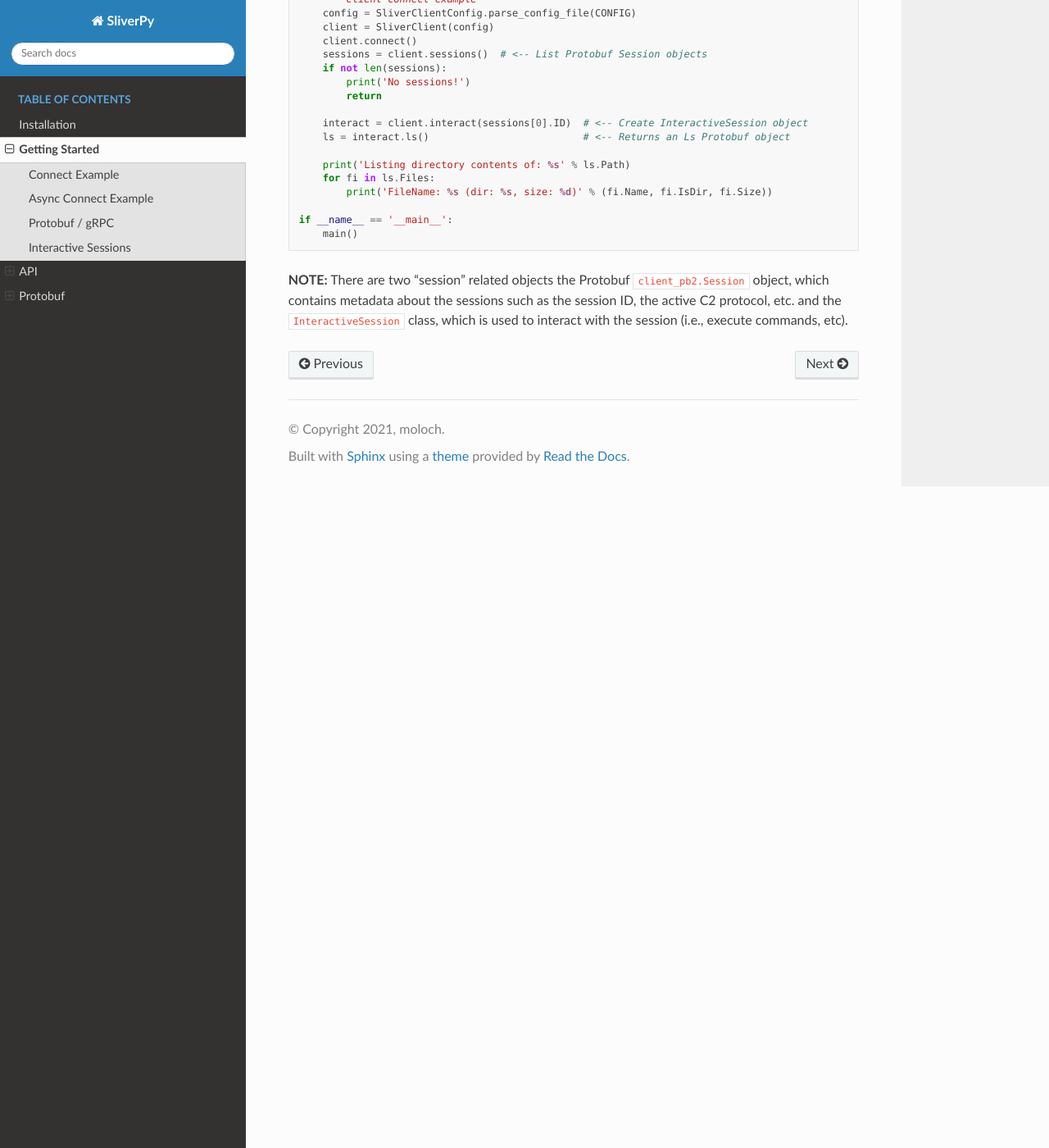
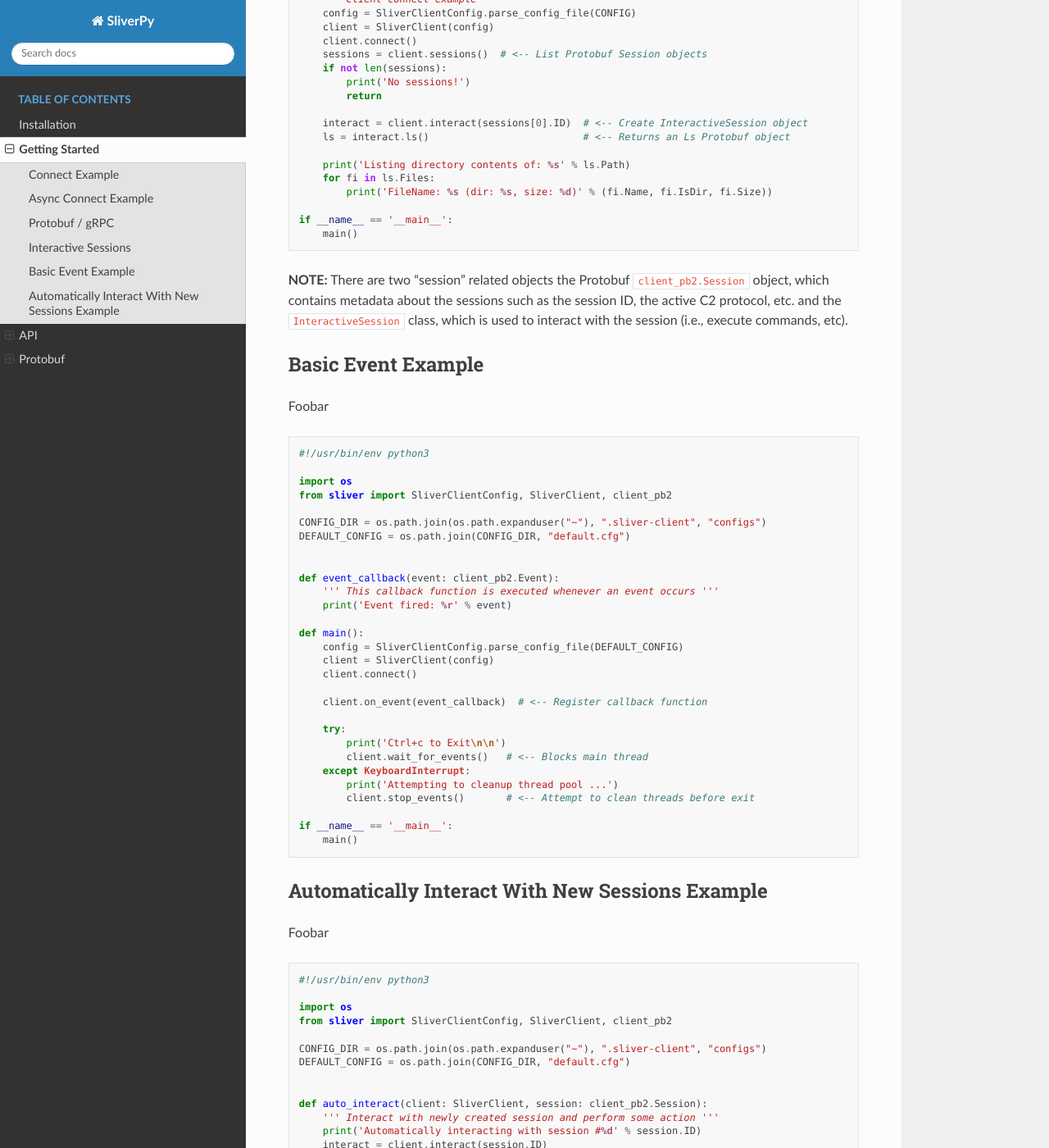
Before and after one commit to moloch--/sliver-py, a Sphinx documentation site: the page built from docs/getting-started.rst, in a window 1280 px wide and 1400 px high, scrolled down 2957 px. Shown: the whole window at 82% size. Built offline with Sphinx 7.4.7 and the Read the Docs theme 2.0.0, drawn with Linux system fonts in a browser that asks for light colours; some of the changed text lies outside the part shown.

```diff
--- a/docs/getting-started.rst
+++ b/docs/getting-started.rst
@@ -156,3 +156,91 @@
 
 **NOTE:** There are two "session" related objects the Protobuf ``client_pb2.Session`` object, which contains metadata about the sessions such as
 the session ID, the active C2 protocol, etc. and the ``InteractiveSession`` class, which is used to interact with the session (i.e., execute commands, etc).
+
+
+Basic Event Example
+^^^^^^^^^^^^^^^^^^^
+
+Foobar
+
+.. code-block:: python
+
+    #!/usr/bin/env python3
+
+    import os
+    from sliver import SliverClientConfig, SliverClient, client_pb2
+
+    CONFIG_DIR = os.path.join(os.path.expanduser("~"), ".sliver-client", "configs")
+    DEFAULT_CONFIG = os.path.join(CONFIG_DIR, "default.cfg")
+
+
+    def event_callback(event: client_pb2.Event):
+        ''' This callback function is executed whenever an event occurs '''
+        print('Event fired: %r' % event)
+
+    def main():
+        config = SliverClientConfig.parse_config_file(DEFAULT_CONFIG)
+        client = SliverClient(config)
+        client.connect()
+
+        client.on_event(event_callback)  # <-- Register callback function
+
+        try:
+            print('Ctrl+c to Exit\n\n')
+            client.wait_for_events()   # <-- Blocks main thread
+        except KeyboardInterrupt:
+            print('Attempting to cleanup thread pool ...')
+            client.stop_events()       # <-- Attempt to clean threads before exit
+
+    if __name__ == '__main__':
+        main()
+
+
+
+
+Automatically Interact With New Sessions Example
+^^^^^^^^^^^^^^^^^^^^^^^^^^^^^^^^^^^^^^^^^^^^^^^^^
+
+Foobar
+
+.. code-block:: python
+
+    #!/usr/bin/env python3
+
+    import os
+    from sliver import SliverClientConfig, SliverClient, client_pb2
+
+    CONFIG_DIR = os.path.join(os.path.expanduser("~"), ".sliver-client", "configs")
+    DEFAULT_CONFIG = os.path.join(CONFIG_DIR, "default.cfg")
+
+
+    def auto_interact(client: SliverClient, session: client_pb2.Session):
+        ''' Interact with newly created session and perform some action '''
+        print('Automatically interacting with session #%d' % session.ID)
+        interact = client.interact(session.ID)
+        exec = interact.execute('whoami', [], True)
+        print('Exec %r' % exec)
+
+    def main():
+        ''' Client connect example '''
+        config = SliverClientConfig.parse_config_file(DEFAULT_CONFIG)
+        client = SliverClient(config)
+        client.connect()
+
+        def session_callback(event: client_pb2.Event):
+            ''' Callback is executed whenever a session connects/disconnects '''
+            if event.EventType != "session-connected":
+                return
+            auto_interact(client, event.Session)  # <-- Call auto_interact() only on 'session-connected'
+
+        client.on_session(session_callback)       # <-- Register callback function
+
+        try:
+            print('Waiting for sessions, Ctrl+c to Exit\n\n')
+            client.wait_for_events()
+        except KeyboardInterrupt:
+            print('\rAttempting to cleanup thread pool ...')
+            client.stop_events()
+
+    if __name__ == '__main__':
+        main()
```
Also changed, not shown: 1 other file.
